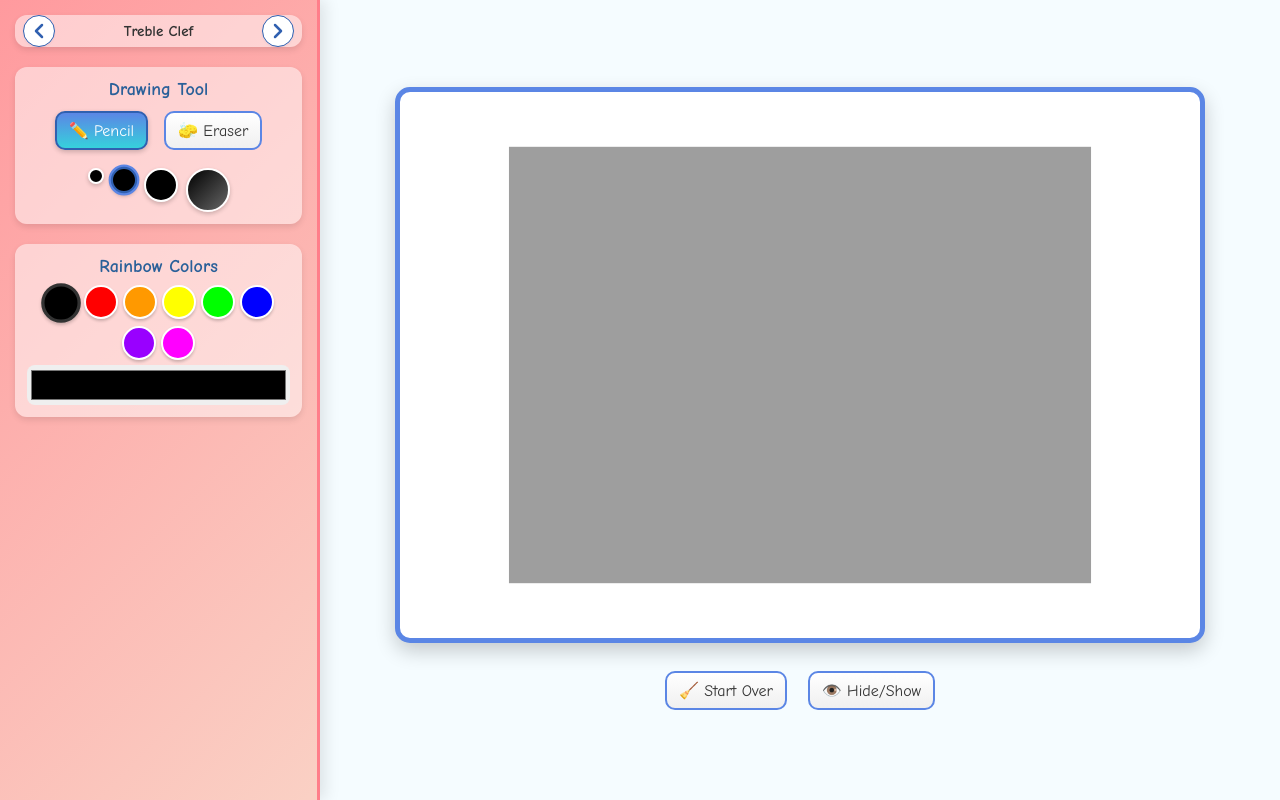
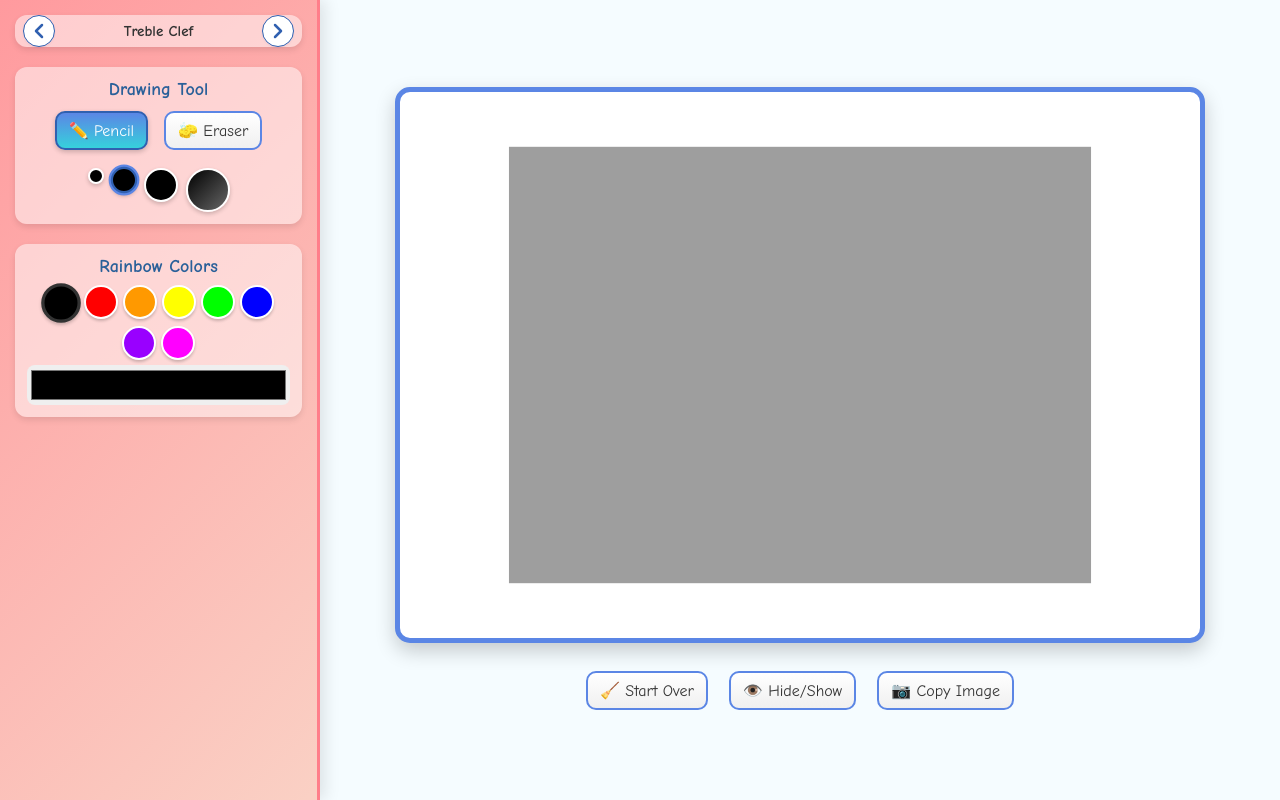
Before and after one commit to VisualMusicalMinds/music-symbol-maker, a plain HTML site: page index.html in a window 1280 px wide. Drawn offline with Linux system fonts and the light colour scheme.

Commit message:
Update index.html

```diff
--- a/index.html
+++ b/index.html
@@ -64,6 +64,7 @@
       <div class="canvas-controls">
         <button id="clearBtn">🧹 Start Over</button>
         <button id="hideImageBtn">👁️ Hide/Show</button>
+        <button id="copyBtn">📷 Copy Image</button>
       </div>
     </div>
   </div>
```
